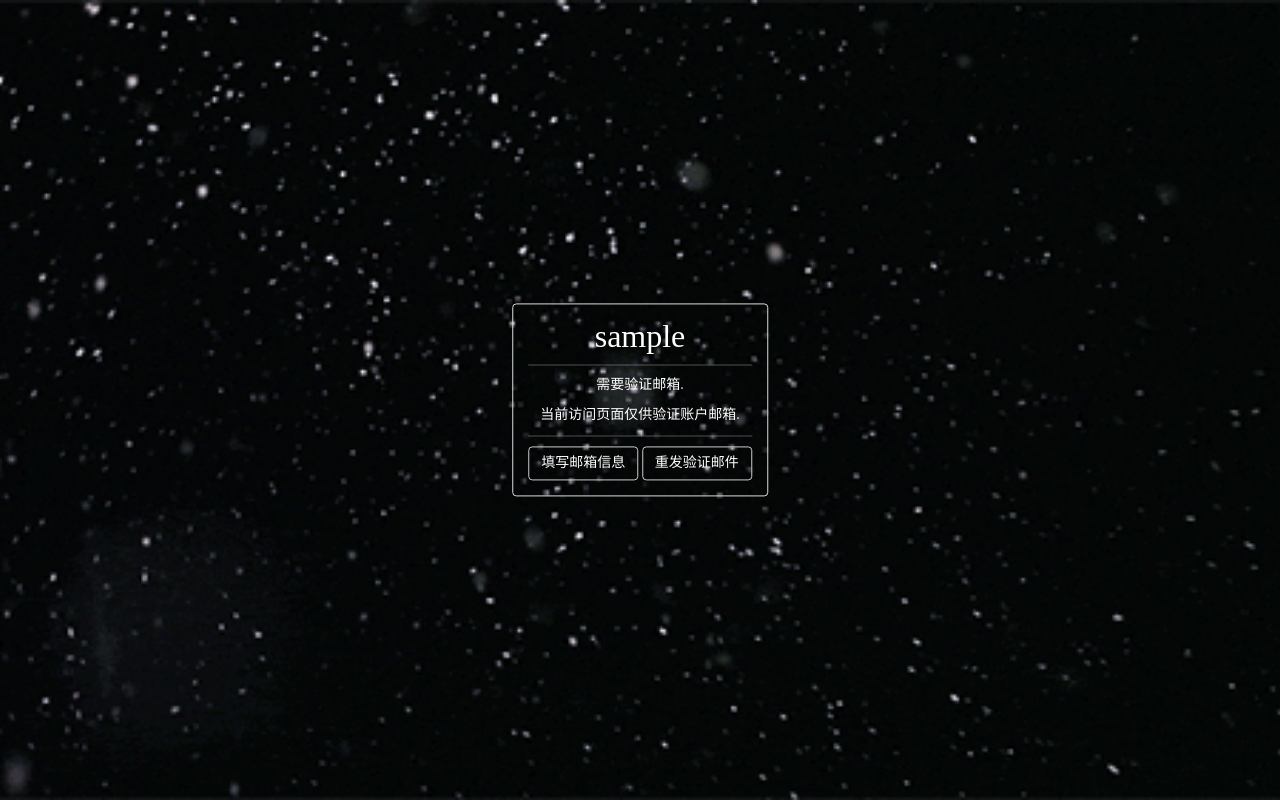
After one commit to HYSkyline/squan, a Flask app: page /auth/mail_unconfirm in a window 1280 px wide. The commit adds this page. Run offline with Flask 2, Linux system fonts and the light colour scheme; the visitor is signed in with stand-in values (Sample User, id 1); data comes from the database, SQL or seed files in the repository; parts of the project's set-up code (start-up, migrations or seed data) failed here and were passed over; some libraries are stand-ins or nearby versions.

Commit message:
mail verify worked. v17112000.

```diff
--- a/squan_blog/__init__.py
+++ b/squan_blog/__init__.py
@@ -1,3 +1,5 @@
+# -*- coding:utf-8 -*-
+
 from flask import Flask, render_template
 from flask_bootstrap import Bootstrap
 from flask_mail import Mail
--- a/squan_blog/auth/view.py
+++ b/squan_blog/auth/view.py
@@ -4,73 +4,141 @@ from flask import render_template, redirect, request, url_for, flash
 from flask_login import login_user, logout_user, login_required, current_user
 from . import auth
 from .. import db, avatars
-from ..models import User, UserQuiz
+from ..models import User
 from .forms import LoginForm, RegistrationForm, InfoEditForm
+from ..email import send_mail
 import time
+
+
+@auth.before_app_request
+def before_request():
+    if (
+        current_user.is_authenticated and
+        not current_user.mail_confirmed and
+        request.endpoint[:5] != 'auth.' and
+        request.endpoint != 'static'
+    ):
+        return redirect(url_for('auth.mail_unconfirm'))
+
 
 @auth.route('/login', methods=['GET', 'POST'])
 def login():
-	form = LoginForm()
-	if form.validate_on_submit():
-		user = User.query.filter_by(username=form.username.data).first()
-		if user.verify_password(form.password.data):
-			login_user(user, form.remember_me.data)
-			return redirect(request.args.get('next') or url_for('main.home'))
-		else:
-			flash(u'密码错误.')
-	return render_template('auth/login.html', form=form)
+    form = LoginForm()
+    if form.validate_on_submit():
+        user = User.query.filter_by(username=form.username.data).first()
+        if user.verify_password(form.password.data):
+            login_user(user, form.remember_me.data)
+            return redirect(request.args.get('next') or url_for('main.home'))
+        else:
+            flash(u'密码错误.')
+    return render_template('auth/login.html', form=form)
 
 
 @auth.route('/logout')
 def logout():
-	logout_user()
-	flash(u'已退出登录.')
-	return redirect(url_for('main.home'))
+    logout_user()
+    flash(u'已退出登录.')
+    return redirect(url_for('main.home'))
 
 
 @auth.route('/register', methods=['GET', 'POST'])
 def register():
-	form = RegistrationForm()
-	if form.validate_on_submit():
-		user = User(
-			username=form.username.data,
-			password=form.password.data
-		)
-		db.session.add(user)
-		db.session.add(quiz)
-		flash(u'注册程序完成，现可登录.')
-		return redirect(url_for('auth.login'))
-	return render_template('auth/register.html', form=form)
+    form = RegistrationForm()
+    if form.validate_on_submit():
+        user = User(
+            username=form.username.data,
+            password=form.password.data
+        )
+        db.session.add(user)
+        db.session.add(quiz)
+        flash(u'注册程序完成，现可登录.')
+        return redirect(url_for('auth.login'))
+    return render_template('auth/register.html', form=form)
 
 
 @auth.route('/userinfo/<username>', methods=['GET', 'POST'])
 @login_required
 def userinfo(username):
-	user = User.query.filter_by(username=username).first()
-	if user:
-		if user.username == current_user.username:
-			return render_template('auth/userview.html', user=user)
-		else:
-			return render_template('auth/userinfo.html', user=user)
-	else:
-		pass
+    user = User.query.filter_by(username=username).first()
+    if user:
+        if user.username == current_user.username:
+            return render_template('auth/userview.html', user=user)
+        else:
+            return render_template('auth/userinfo.html', user=user)
+    else:
+        pass
 
 
 @auth.route('/infoedit', methods=['GET', 'POST'])
 @login_required
 def infoedit():
-	form = InfoEditForm()
-	if form.validate_on_submit():
-		if request.files['avatarimg']:
-			avatar_name = request.files['avatarimg'].filename
-			avatar_filedata = avatars.save(form.avatarimg.data, folder='/squan/squan_blog/static/img/avatar', name=avatar_name)
-			current_user.avatar = request.files['avatarimg'].filename
-		current_user.birthdate = form.birthdate.data
-		current_user.intr = form.intrtext.data
-		current_user.prefix = form.userprefix.data
-		db.session.add(current_user)
-		flash(u'信息更新完成')
-		return redirect(url_for('.userinfo', username=current_user.username))
-	form.birthdate.data = current_user.birthdate
-	form.intrtext.data = current_user.intr
-	return render_template('auth/infoedit.html',user=current_user, form=form)
+    form = InfoEditForm()
+    if form.validate_on_submit():
+        if request.files['avatarimg']:
+            avatar_name = request.files['avatarimg'].filename
+            avatar_filedata = avatars.save(form.avatarimg.data, folder='/squan/squan_blog/static/img/avatar', name=avatar_name)
+            current_user.avatar = request.files['avatarimg'].filename
+        current_user.birthdate = form.birthdate.data
+        current_user.intr = form.intrtext.data
+        current_user.prefix = form.userprefix.data
+        if not form.email.data:
+            current_user.user_mail = form.email.data
+            current_user.mail_confirmed = False
+            db.session.add(current_user)
+            db.session.commit()
+            flash(u'信息更新完成')
+        elif current_user.user_mail==form.email.data:
+            db.session.add(current_user)
+            db.session.commit()
+            flash(u'信息更新完成')
+        else:
+            current_user.user_mail = form.email.data
+            current_user.mail_confirmed = False
+            db.session.add(current_user)
+            db.session.commit()
+            mail_confirm_token = current_user.generate_mail_confirm_token()
+            send_mail(
+                current_user.user_mail,
+                u'邮箱验证邮件',
+                'auth/email/confirm',
+                user=current_user,
+                token=mail_confirm_token
+            )
+            flash(u'信息更新完成，验证邮件已送至' + current_user.user_mail)
+        return redirect(url_for('.userinfo', username=current_user.username))
+    form.birthdate.data = current_user.birthdate
+    form.intrtext.data = current_user.intr
+    form.email.data = current_user.user_mail
+    return render_template('auth/infoedit.html',user=current_user, form=form)
+
+@auth.route('/confirm/<token>')
+@login_required
+def mail_confirm(token):
+    if current_user.mail_confirmed:
+        return redirect(url_for('.userinfo', username=current_user.username))
+    if current_user.mail_confirm(token):
+        flash(u'邮件地址验证完成')
+    else:
+        flash(u'验证未完成:链接失效或超时，可以重新验证')
+    return redirect(url_for('.mail_unconfirm', username=current_user.username))
+
+
+@auth.route('/confirm')
+@login_required
+def resend_confirmation():
+    mail_confirm_token = current_user.generate_mail_confirm_token()
+    send_mail(
+        current_user.user_mail,
+        u'邮箱验证邮件',
+        'auth/email/confirm',
+        user=current_user,
+        token=mail_confirm_token
+    )
+    flash(u'新邮件已送达' + current_user.user_mail)
+    return ('', 204)
+
+
+@auth.route('/mail_unconfirm')
+def mail_unconfirm():
+    if current_user.is_authenticated or current_user.mail_confirmed:
+        return render_template('auth/mail_unconfirmed.html')
--- a/squan_blog/email.py
+++ b/squan_blog/email.py
@@ -1,3 +1,5 @@
+# -*- coding:utf-8 -*-
+
 from threading import Thread
 from flask import current_app, render_template
 from flask_mail import Message
--- a/squan_blog/models.py
+++ b/squan_blog/models.py
@@ -2,6 +2,8 @@
 
 from sqlalchemy.ext.declarative import declarative_base
 from werkzeug.security import generate_password_hash, check_password_hash
+from itsdangerous import TimedJSONWebSignatureSerializer as Serializer
+from flask import current_app
 from flask_login import UserMixin
 from . import db, login_manager
 from geoalchemy2 import Geography
@@ -27,6 +29,8 @@ class User(UserMixin, db.Model):
     password = db.Column(db.String(16))
     password_hash = db.Column(db.String(128))
     role_id = db.Column(db.Integer, db.ForeignKey('rolelist.role_id'))
+    user_mail = db.Column(db.Text)
+    mail_confirmed = db.Column(db.Boolean, default=False)
     birthdate = db.Column(db.Date)
     intr = db.Column(db.Text)
     prefix = db.Column(db.Boolean)
@@ -57,32 +61,34 @@ class User(UserMixin, db.Model):
         try:
             return unicode(self.uid)
         except AttributeError:
-            raise NotImplementedError('No id attribute - override get_id()')
+            raise NotImplementedError('No Column named uid in model User - already override get_id()')
+
+
+    def generate_mail_confirm_token(self, expiration=7200):
+        mail_token = Serializer(
+            current_app.config['SECRET_KEY'],
+            expires_in=expiration
+        )
+        return mail_token.dumps({'uid': self.uid})
+
+
+    def mail_confirm(self, token):
+        mail_token = Serializer(current_app.config['SECRET_KEY'])
+        try:
+            confirm_data = mail_token.loads(token)
+        except:
+            return False
+        if confirm_data.get('uid') != self.uid:
+            return False
+        self.mail_confirmed = True
+        db.session.add(self)
+        db.session.commit()
+        return True
 
 
 @login_manager.user_loader
 def load_user(user_id):
     return User.query.get(int(user_id))
-
-
-class UserQuiz(db.Model):
-    """用户的测试信息"""
-    __tablename__ = 'userquiz'
-    qid = db.Column(db.Integer, primary_key=True)
-    quizee = db.Column(db.Text)
-    quiz_rec = db.Column(db.String(4))
-    r_score = db.Column(db.Integer)
-    a_score = db.Column(db.Integer)
-    b_score = db.Column(db.Integer)
-    m_score = db.Column(db.Integer)
-    w_score = db.Column(db.Integer)
-    s_score = db.Column(db.Integer)
-    u_score = db.Column(db.Integer)
-    g_score = db.Column(db.Integer)
-
-
-    def __repr__(self):
-        return '<Quizee %r>' % self.quizee
 
 
 class QuizQuestion(db.Model):
--- /dev/null
+++ b/squan_blog/static/lib/css/mail_unconfirmed.css
@@ -0,0 +1,60 @@
+html {
+	cursor: url('../../img/mouse/Normal.cur'), crosshair;
+	overflow-x: hidden;
+	overflow-y: hidden;
+}
+body {
+	background: black;
+	margin-top: 0;
+	margin-bottom: 0;
+	margin-left: 0;
+	margin-right: 0;
+	background-color: black;
+}
+.container{
+	background-image: url('../../img/indexSnow12.gif');
+	background-position: center;
+	background-size:cover;
+	background-repeat: no-repeat;
+	display: flex;
+	justify-content: center;
+	flex-wrap: wrap/wrap-reverse;
+	align-content: center;
+	position: absolute;
+	width: 100%;
+	height: 100%;
+}
+.row {
+	width: 100%;
+}
+.panel {
+	position: absolute;
+	top: 50%;
+	left: 50%;
+	transform: translate(-50%, -50%);
+	color: white;
+	font-family: 'STXiHei';
+	margin: 0 auto;
+	background-color: transparent;
+	text-align: center;
+}
+h4 {
+	margin: 0;
+	font-size: xx-large;
+}
+input {
+	background-color: transparent;
+	border: 1px solid #ccc;
+	border-radius: 4px;
+	cursor: url('../../img/mouse/Link.cur'), pointer;
+	display: inline-block;
+	padding: 6px 12px;
+	font-size: 14px;
+	text-align: center;
+	user-select: none;
+}
+hr {
+	margin-top: 10px;
+	margin-bottom: 10px;
+	border-top-color: rgba(255, 255, 255, 0.3);
+}
--- a/squan_blog/templates/auth/infoedit.html
+++ b/squan_blog/templates/auth/infoedit.html
@@ -37,6 +37,7 @@
 						</div>
 						<div class="row">
 							{{ wtf.form_field(form.birthdate) }}
+							{{ wtf.form_field(form.email) }}
 							{{ wtf.form_field(form.intrtext) }}
 							{{ wtf.form_field(form.userprefix) }}
 						</div>
--- /dev/null
+++ b/squan_blog/templates/auth/mail_unconfirmed.html
@@ -0,0 +1,38 @@
+{% extends "base.html" %}
+
+{% block head %}
+{{ super() }}
+<link rel="stylesheet" type="text/css" href="{{ url_for('static', filename='lib/css/mail_unconfirmed.css') }}">
+{% endblock %}
+
+{% block title %}双犬·长明{% endblock %}
+
+{% block page_content %}
+<div class="container">
+    <div class="row">
+        <div class="panel panel-default">
+            <div class="panel-body">
+                <h4>
+                    {{ current_user.username }}
+                </h4>
+                <hr />
+                <p>需要验证邮箱.</p>
+                <p>
+                    当前访问页面仅供验证账户邮箱.
+                </p>
+                <hr />
+                <input type="button" value="填写邮箱信息" onclick="mail_edit()" />
+                <input type="button" value="重发验证邮件" onclick="mail_reconfirm()" />
+            </div>
+        </div>
+    </div>
+</div>
+<script type="text/javascript">
+    function mail_edit() {
+        window.location.href = "{{ url_for('.infoedit') }}";
+    }
+    function mail_reconfirm(argument) {
+        window.location.href = "{{ url_for('auth.resend_confirmation') }}";
+    }
+</script>
+{% endblock %}
```
Also changed, not shown: config.py (+7 -2 lines), squan_blog/auth/forms.py (+12 -1 lines), squan_blog/templates/auth/email/confirm.html (added, +80 -0 lines), squan_blog/templates/auth/email/confirm.txt (added, +23 -0 lines), squan_blog/validators.py (added, +15 -0 lines), squan_blog/static/lib/css/infoedit.css, 2 other files.
